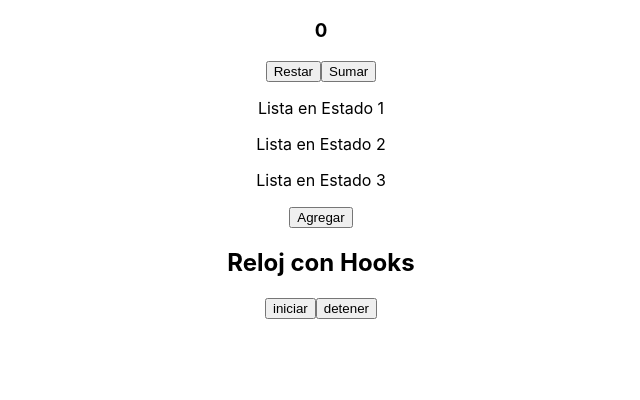
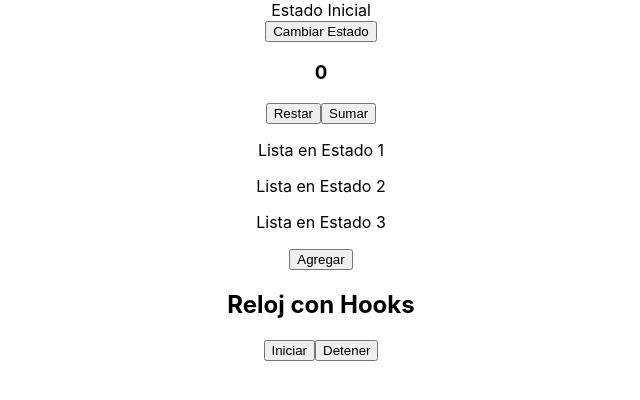
Before and after one commit to JoakoLP/ReactClase3, a React (Create React App) app: page / in a window 1280 px wide. Shown: the top 400 px of the page, without its empty margins (319-959 px from the left). Built offline with nearby package versions, Linux system fonts and the light colour scheme.

Commit message:
add section component + comments

```diff
--- a/src/App.js
+++ b/src/App.js
@@ -1,15 +1,22 @@
-import Contador from './components/Contador'
-import Lista from './components/Lista'
+import { useState } from 'react';
+import Counter from './components/Contador';
+import Section from './components/Section';
+import Lista from './components/Lista';
 import RelojEffect from './components/RelojEffect';
 import './App.css';
 
 function App() {
+
+  const [estado, setEstado] = useState('Estado Inicial');
+  // 'Estado Inicial' será estado inicial de {estado}
+
   return (
     <div className="App">
-
-    <Contador/>
-    <Lista/>
-    <RelojEffect/>
+      <Section>{estado}</Section>
+      <button onClick={()=> setEstado('Estado Modificado')}> Cambiar Estado </button>
+      <Counter/>
+      <Lista/>
+      <RelojEffect/>
 
     </div>
   );
--- a/src/components/RelojEffect.jsx
+++ b/src/components/RelojEffect.jsx
@@ -1,15 +1,23 @@
+import React from "react";
 import { useEffect } from "react";
 import { useState } from "react";
 
-function Reloj({hora}) { //¿cómo se está tomando el valor de esta prop, no debería ser hora.hora?
+// sin destructuring
+// function Reloj({props}) {
+//     return <h3>{props.hora}</h3>
+// };
+
+// con destructuring
+function Reloj({hora}) {
     return <h3>{hora}</h3>
-    ;
-}
+};
+
 
 const RelojEffect = () => {
-
     const [hora, setHora] = useState(new Date().toLocaleTimeString());
+    // hora inicia con la hora local
     const [visible, setVisible] = useState(false);
+    // visible inicia en 'false'
 
     useEffect(() => {
         let temporizador;
@@ -25,17 +33,20 @@ const RelojEffect = () => {
 
         return () => {
             clearInterval(temporizador);
+            console.log('useEffect del reloj') // para ver cuando se actua el useEffect
         };
     }, [visible]);
+    // estará atento a los cambios en [visible]
 
-
-    return (
+    return(
         <>
             <h2>Reloj con Hooks</h2>
-            {visible ? <Reloj hora={hora} /> : null}
-            <button onClick={() => setVisible(true)}>iniciar</button>
-            <button onClick={() => setVisible(false)}>detener</button>
+            {visible ? <Reloj hora={hora}/> : null}
+            {/* ternario, si visible es true, ejecuta y sino es 'null' */}
+            <button onClick={()=> setVisible(true)}>Iniciar</button>
+            <button onClick={()=> setVisible(false)}>Detener</button>
         </>
-    );
+    )
 }
+
 export default RelojEffect;
--- /dev/null
+++ b/src/components/Section.jsx
@@ -0,0 +1,11 @@
+import React from "react";
+
+const Section = props =>{
+    return(
+        <div>
+            {props.children}
+        </div>
+    )
+}
+
+export default Section;
```
